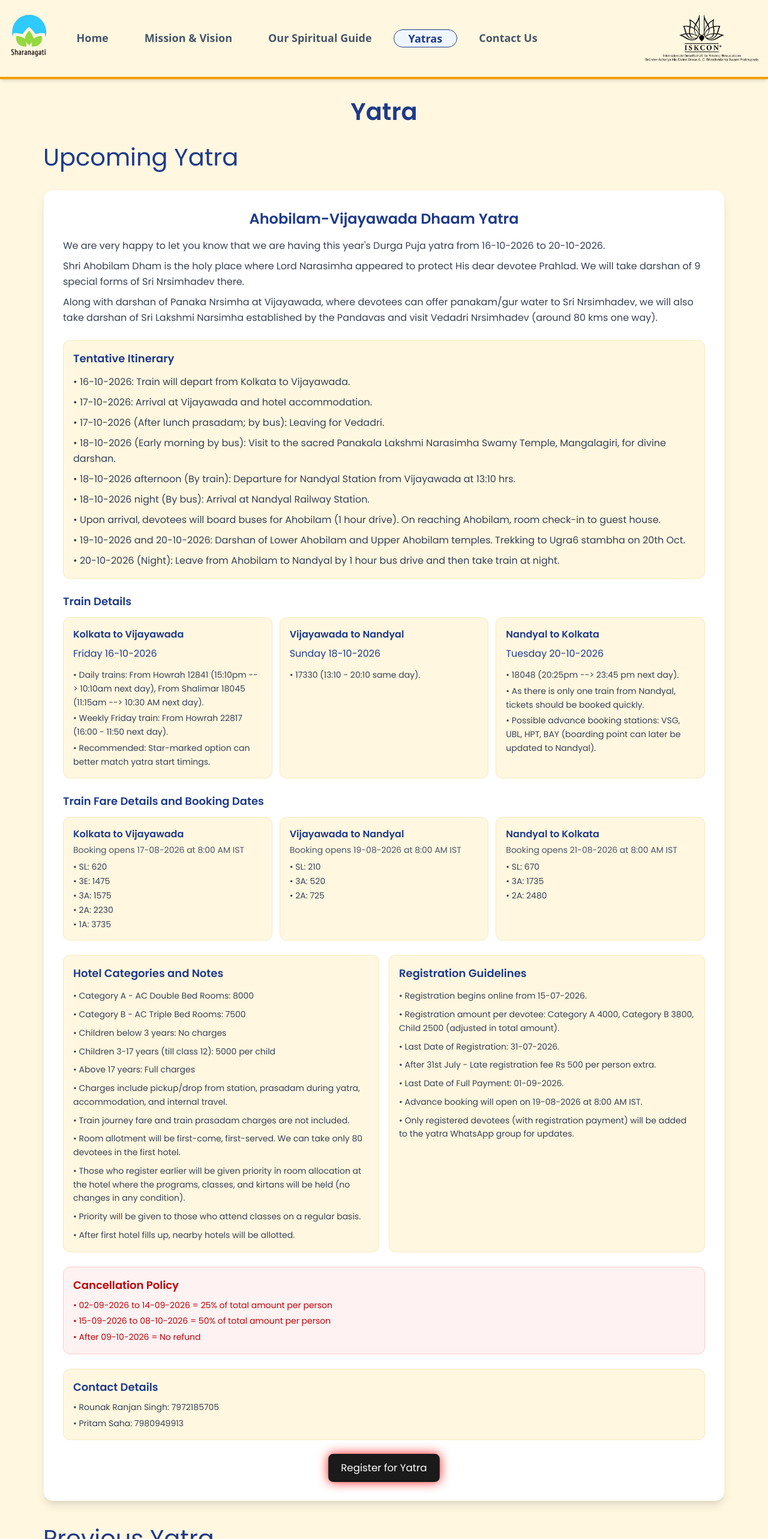
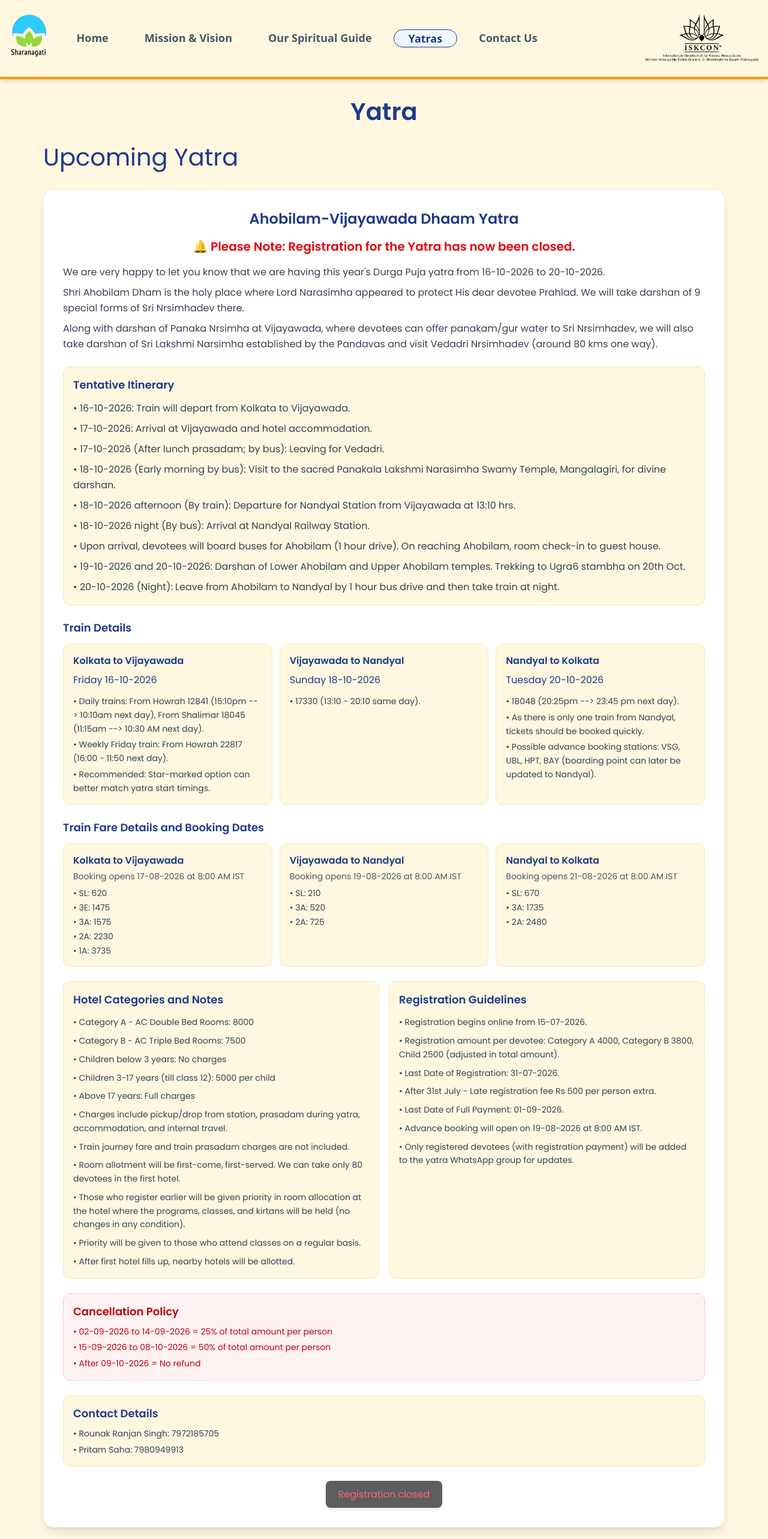
Before and after one commit to asinha2297/sharanagati, a React (Vite) app: page /yatras in a window 1280 px wide. Shown: the top 2566 px of the page at 60% size. Built offline with nearby package versions, Linux system fonts and the light colour scheme.

Commit message:
Yatra Closure message

```diff
--- a/src/components/Yatras.jsx
+++ b/src/components/Yatras.jsx
@@ -124,6 +124,10 @@ const Yatras = () => {
           Ahobilam-Vijayawada Dhaam Yatra
         </h2>
 
+        <h3 className="text-xl font-semibold text-red-600 mb-4">
+          🔔 Please Note: Registration for the Yatra has now been closed.
+        </h3>
+
         <div className="text-gray-700 text-left space-y-6 mb-6">
           <div className="space-y-2">
             {upcomingYatra.intro.map((line) => (
@@ -218,11 +222,20 @@ const Yatras = () => {
         </div>
 
         <button
+          disabled
+          style={{ cursor: "not-allowed" }}
+          className="px-6 py-3 bg-[#808080] text-red-500 font-semibold rounded-md shadow-md
+                    opacity-70"
+        >
+          Registration closed
+        </button>
+
+        {/* <button
           onClick={() => navigate("/register")}
           className="bounce-pulse px-6 py-3 bg-[#F59E0B] hover:bg-[#d97706] text-white font-semibold rounded-md shadow-md transition duration-300 cursor-pointer"
         >
           Register for Yatra
-        </button>
+        </button> */}
       </div>
       </div>
       <h1 className="page-title !text-left text-4xl !font-normal text-[#1E3A8A] mt-10 mb-10">
```
